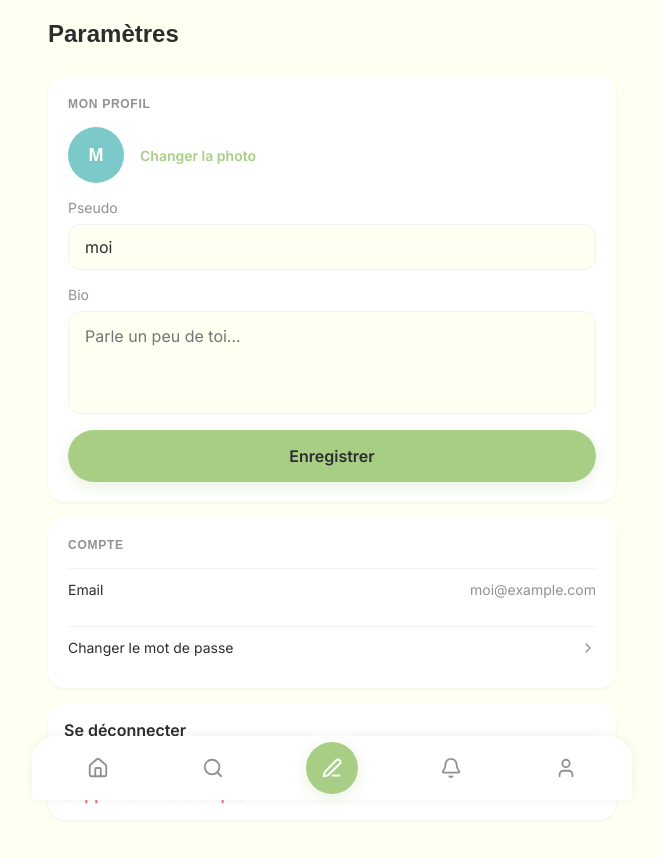
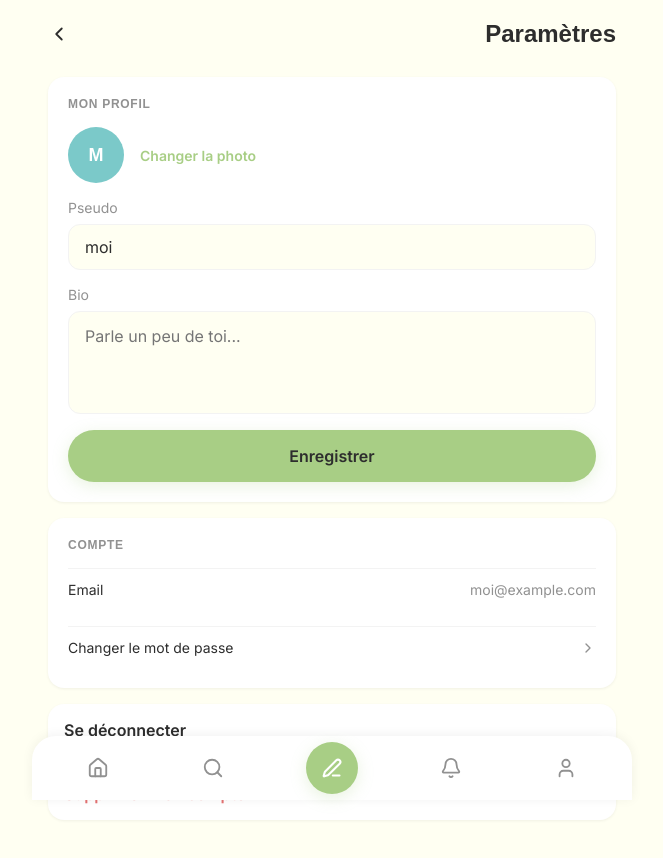
Before and after one commit to tonyfgs/Breezy, a Next.js app in the folder front/: page /settings in a window 1280 px wide. Shown: the top 858 px of the page, without its empty margins (308-971 px from the left). Built offline with nearby package versions, Linux system fonts and the light colour scheme; a web font is replaced by a local one.

Commit message:
fix: add back button on settings page

```diff
--- a/front/src/app/settings/page.js
+++ b/front/src/app/settings/page.js
@@ -2,7 +2,7 @@
 
 import { useState } from 'react';
 import { useRouter } from 'next/navigation';
-import { ChevronRight } from 'lucide-react';
+import { ChevronLeft, ChevronRight } from 'lucide-react';
 import AppLayout from '../../components/layout/AppLayout';
 import Avatar from '../../components/ui/Avatar';
 
@@ -32,6 +32,9 @@ export default function SettingsPage() {
   return (
     <AppLayout>
       <header className="page-header">
+        <button className="post-detail__back-btn" onClick={() => router.back()} aria-label="Retour">
+          <ChevronLeft size={22} />
+        </button>
         <h1 className="page-header__title">Paramètres</h1>
       </header>
 
```
